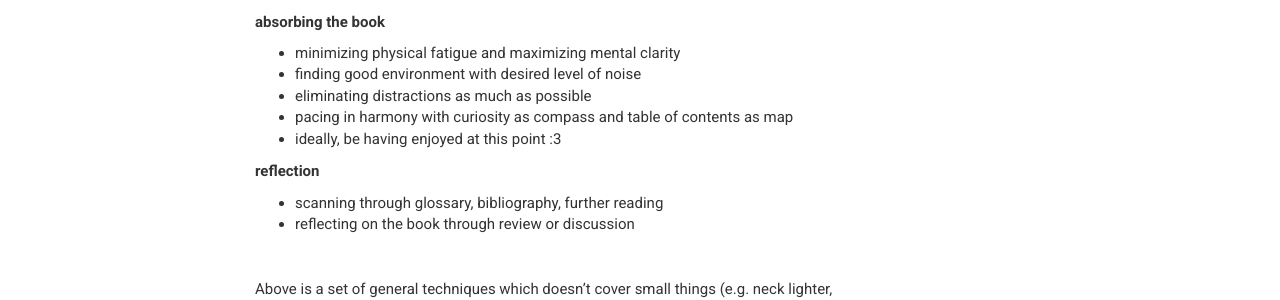
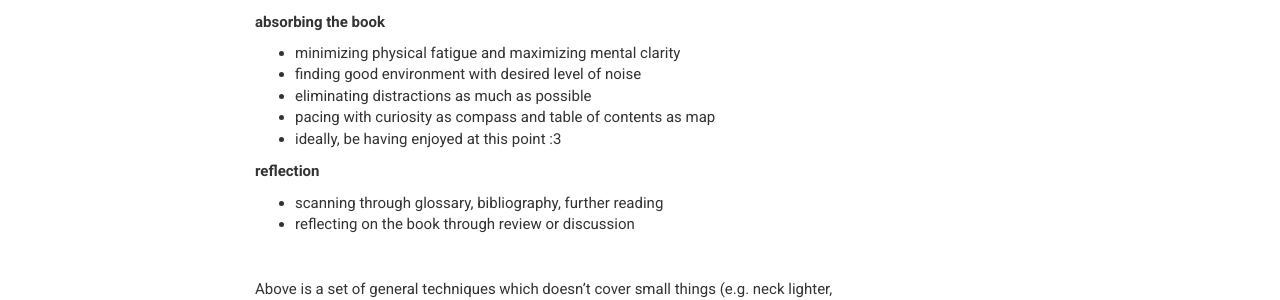
Before and after one commit to ianomad/ianomad.github.io, a Jekyll site: the page built from _posts/2023-10-25-How-I-Read.md, in a window 1280 px wide and 900 px high, scrolled down 1893 px. Shown: the part 264-564 px from the top of the window. Built offline with Jekyll 4.4.1, drawn with Linux system fonts in a browser that asks for light colours; nearby versions of some CDN libraries.

Commit message:
Remove word harmony, that's confusing

```diff
--- a/_posts/2023-10-25-How-I-Read.md
+++ b/_posts/2023-10-25-How-I-Read.md
@@ -120,7 +120,7 @@ it takes time to be good at them.
 - minimizing physical fatigue and maximizing mental clarity
 - finding good environment with desired level of noise
 - eliminating distractions as much as possible
-- pacing in harmony with curiosity as compass and table of contents as map
+- pacing with curiosity as compass and table of contents as map
 - ideally, be having enjoyed at this point :3
 
 **reflection**
```
